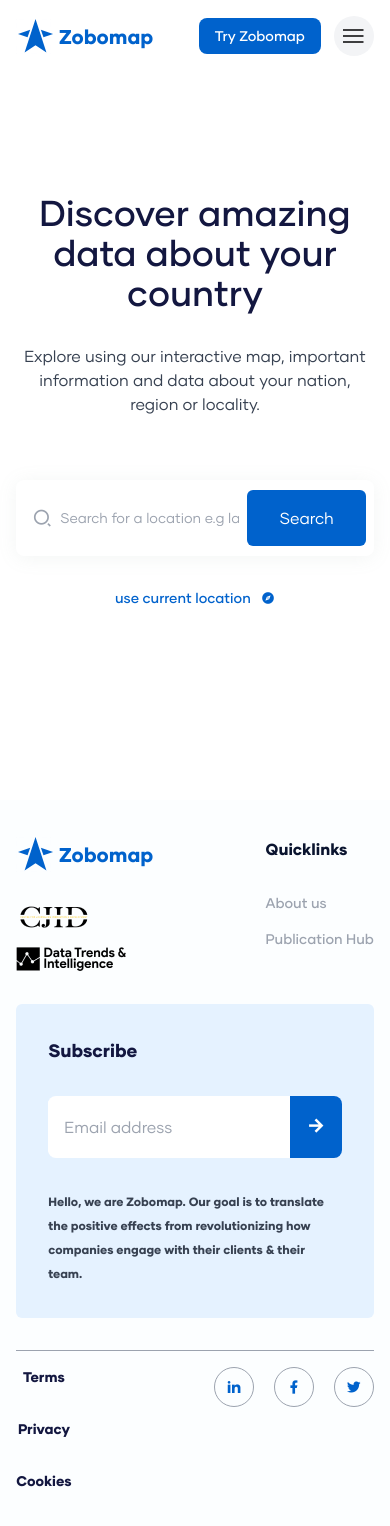
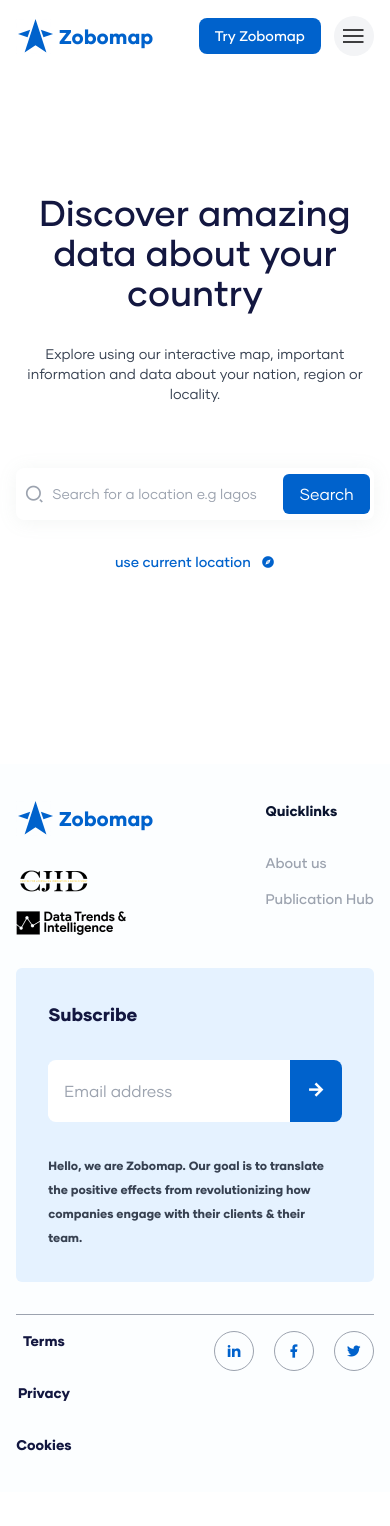
Before and after one commit to Theo-flux/gosi, a React (Vite) app: page / in a window 390 px wide. After the commit the page ends 1492 px from the top, so only its background shows below. Built offline with nearby package versions, Linux system fonts and the light colour scheme.

Commit message:
responsiveness fix

```diff
--- a/src/components/Search.jsx
+++ b/src/components/Search.jsx
@@ -2,15 +2,15 @@ import React from "react";
 
 function Search() {
     return (
-        <div className="bg-white overflow-hidden rounded-lg py-2 px-2 max-w-[656px] mx-auto flex justify-between items-center" style={{ boxShadow: '0px 2px 19px rgba(139, 153, 148, 0.1)' }}>
-            <div className="w-[80%] py-4 px-2 bg-inherit flex items-center">
+        <div className="bg-white overflow-hidden rounded-lg py-1 px-1 max-w-[656px] mx-auto flex justify-between items-center md:py-2 md:px-2" style={{ boxShadow: '0px 2px 19px rgba(139, 153, 148, 0.1)' }}>
+            <div className="w-[80%] py-2 px-1 bg-inherit flex items-center md:py-4 md:px-2">
                 <i className="text-xl font-medium mr-2 text-neutral-400 ri-search-2-line"></i>
                 <input
                     className="outline-0 text-sm bg-inherit w-full"
                     placeholder="Search for a location e.g lagos"
                 />
             </div>
-            <button className="bg-primary-600 text-white rounded-md py-4 px-8">
+            <button className="bg-primary-600 text-white rounded-md py-2 px-4 md:py-4 md:px-8">
                 Search
             </button>
         </div>
--- a/src/components/Subscribe.jsx
+++ b/src/components/Subscribe.jsx
@@ -14,7 +14,7 @@ const Field = ({className}) => {
 
 function Subscribe({className}){
     return(
-        <div className={`bg-primary-100 ${className} rounded-md lg:w-[360px]`}>
+        <div className={`bg-primary-100 ${className} rounded-md w-[100%] md:w-[360px]`}>
             <div className="font-gilmer mx-auto p-8 lg:p-12">
                 <p className="text-lg text-primary-900 font-gilmer font-bold mb-8">Subscribe</p>
                 <Field className="mb-8"/>
--- a/src/components/footer/Footer.jsx
+++ b/src/components/footer/Footer.jsx
@@ -11,8 +11,8 @@ function Footer(){
             <Div className="w-11/12">
                 <div className="py-[2.3em]">
 
-                    <div className="flex flex-col md:flex-row justify-between items-start mb-8">
-                        <div className="flex justify-between items-start mb-8 w-full md:w-[50%]">
+                    <div className="flex flex-col lg:flex-row justify-between items-start mb-8">
+                        <div className="flex justify-between items-start mb-8 w-full lg:w-[50%]">
                             <div>
                                 <Hyperlink to="/" className="z-50 flex justify-between items-center cursor-pointer w-[137px] mb-8">
                                     <figure>
@@ -46,9 +46,7 @@ function Footer(){
                             </div>
                         </div>
 
-                        <div className="w-[100%]">
-                            <Subscribe/>
-                        </div>
+                        <Subscribe/>
 
                     </div>
 
--- a/src/components/home/Hero.jsx
+++ b/src/components/home/Hero.jsx
@@ -4,7 +4,7 @@ import Search from "../Search";
 
 function Hero(){
     return(
-        <Section className="h-[100%]" style={{backgroundColor: "linear-gradient(180deg, #FFFFFF 0%, rgba(232, 232, 232, 0) 100%)"}}>
+        <Section className="h-[80%]" style={{backgroundColor: "linear-gradient(180deg, #FFFFFF 0%, rgba(232, 232, 232, 0) 100%)"}}>
             <Div className="py-48 w-11/12 mx-auto">
                 <div className="flex flex-col justify-center items-center mb-16">
                     <Title className="text-center max-w-[886px] mb-8">Discover amazing data about your country</Title>
--- a/src/components/navbar/Navbar.jsx
+++ b/src/components/navbar/Navbar.jsx
@@ -3,12 +3,14 @@ import { useMediaQuery } from "react-responsive";
 import { Section, Div, Hyperlink, Button } from "../../shared";
 import zoboLogo from "../../images/zobomap-icon.svg";
 import menu from "../../images/menu.svg";
+import "./floatingNav.css";
 
 function Navbar() {
   const isMobile = useMediaQuery({ maxWidth: 767 });
   const isDesktop = useMediaQuery({ minWidth: 768 });
   const [toggle, setToggle] = useState(false);
   const drawer = useRef();
+  const navRef = useRef();
 
   useEffect(() => {
     if (drawer.current) {
@@ -22,8 +24,21 @@ function Navbar() {
     }
   }, [toggle]);
 
+  useEffect(() =>{
+    window.addEventListener("scroll", () => {
+      // console.log(window.scrollY >)
+      if (window.scrollY > 10) {
+          navRef.current.classList.add('floatingNav');
+      } else {
+          navRef.current.classList.remove('floatingNav');
+      }
+    });
+  })
+
+
+
   return (
-    <Section className="bg-white fixed w-full">
+    <section ref={navRef} className="bg-white fixed w-full">
       <Div className="py-4 relative md:static flex justify-between items-center w-11/12 ">
         <Hyperlink
           to="/"
@@ -71,7 +86,7 @@ function Navbar() {
           </Hyperlink>
         </div>
       )}
-    </Section>
+    </section>
   );
 }
 
--- /dev/null
+++ b/src/components/navbar/floatingNav.css
@@ -0,0 +1,3 @@
+.floatingNav {
+  box-shadow: 0px 1px 10px #999;
+}
--- a/src/shared/text/Type.jsx
+++ b/src/shared/text/Type.jsx
@@ -10,7 +10,7 @@ const Title = ({children, className}) => {
 
 const SubTitle = ({children, className}) => {
     return(
-        <p className={`font-gilmer ${className} md:text-lg`}>
+        <p className={`font-gilmer ${className} text-sm md:text-lg`}>
             {children}
         </p>
     );
```
